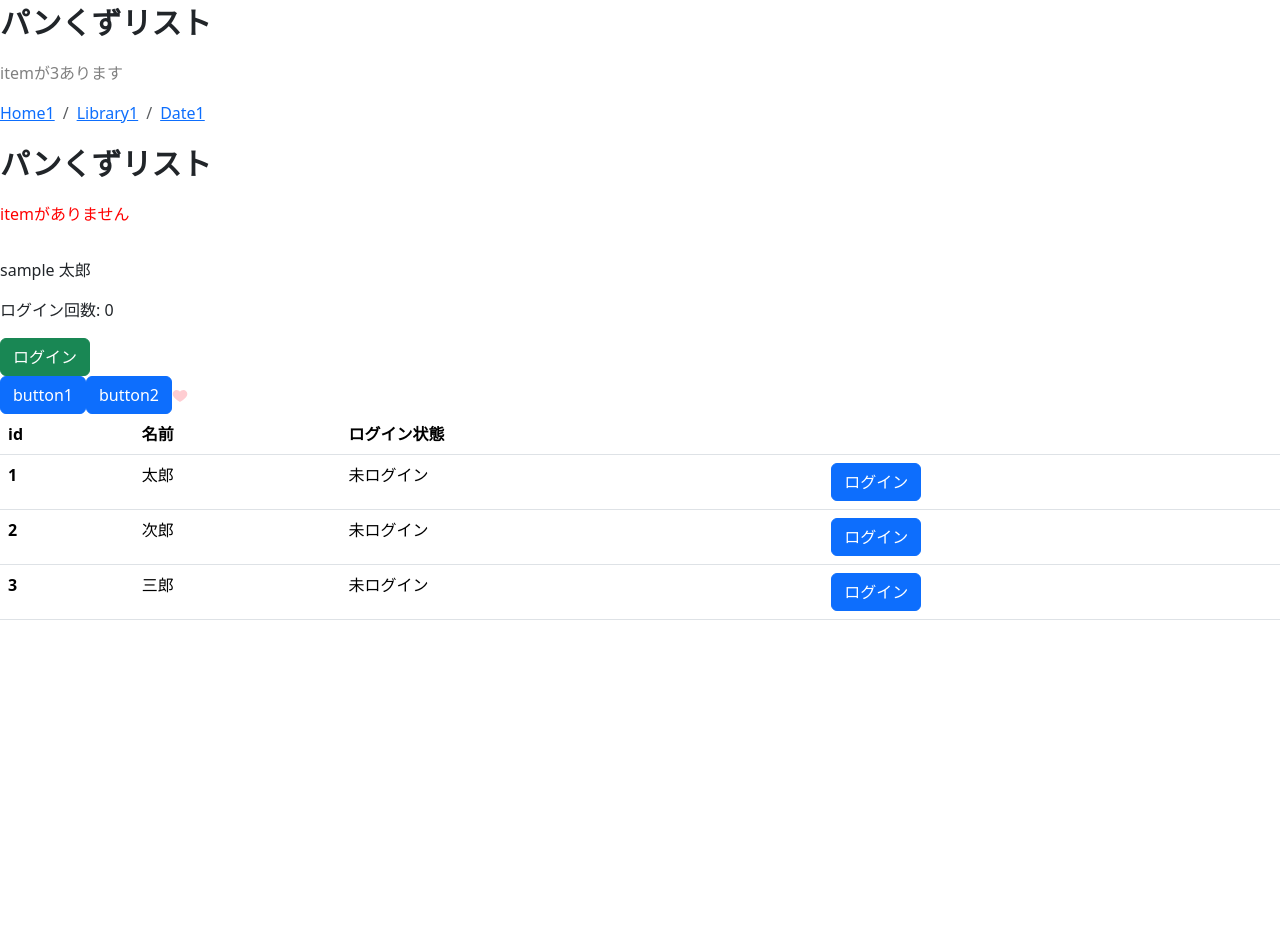
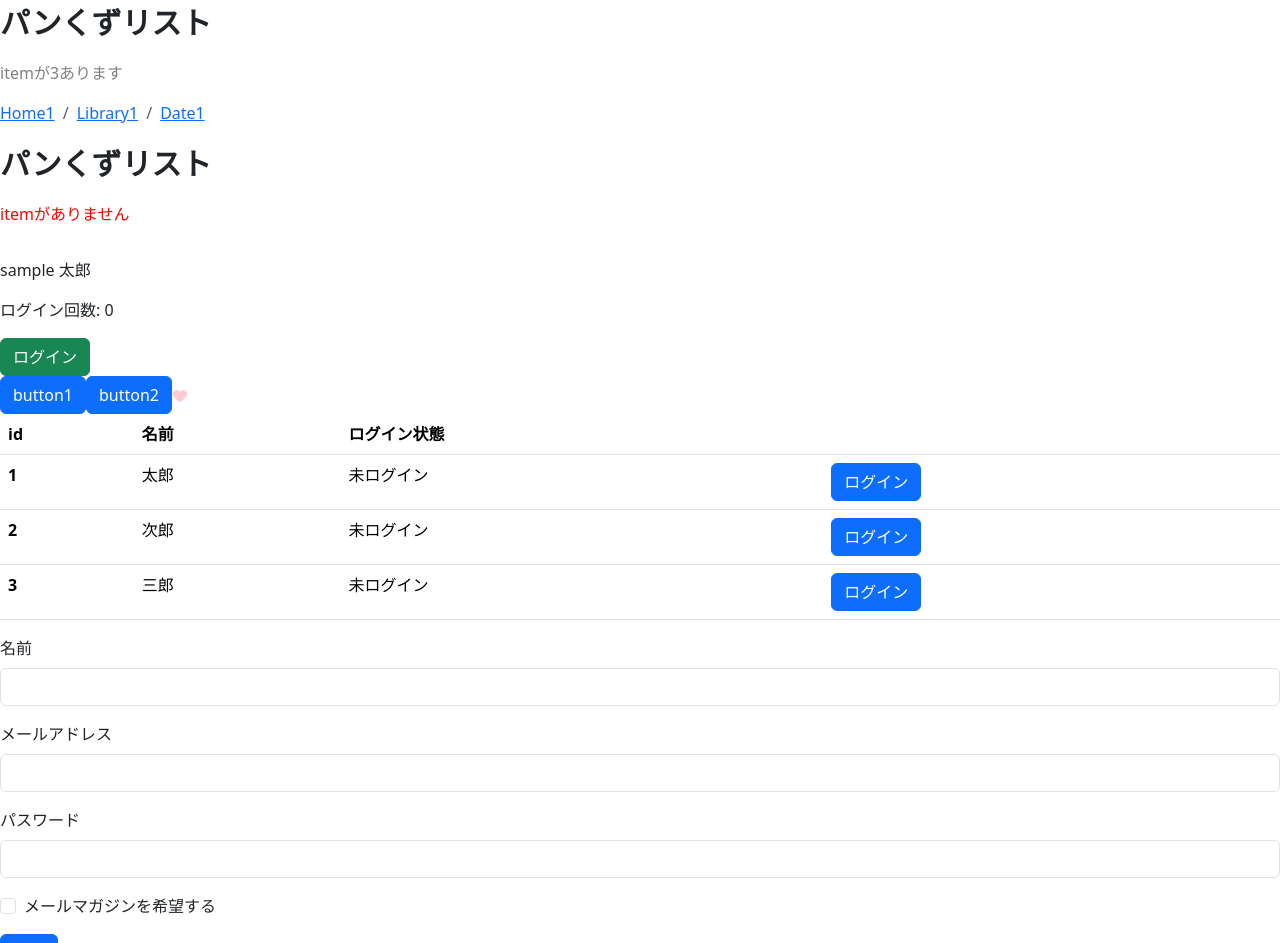
Before and after one commit to umedanaoyuki/react-typescript0909, a React (Vite) app: page / in a window 1280 px wide. Shown: the top 943 px of the page. Before the commit the page ends 800 px from the top, so only its background shows below. Built offline with nearby package versions, Linux system fonts and the light colour scheme.

Commit message:
feat: フォーム

```diff
--- a/src/App.tsx
+++ b/src/App.tsx
@@ -1,4 +1,5 @@
 import { Breadcrumb } from "./components/Breadcrumb";
+import { Form } from "./components/Form";
 import { Like } from "./components/Like";
 import { PrimaryButton } from "./components/PrimaryButton";
 import { UserList } from "./components/UserList";
@@ -19,6 +20,7 @@ function App() {
         <Like />
       </>
       <UserList />
+      <Form />
     </>
   );
 }
--- /dev/null
+++ b/src/components/Form.tsx
@@ -0,0 +1,88 @@
+import { ChangeEvent, FormEvent, useState } from "react";
+
+type User = {
+  name: string;
+  email: string;
+  password: string;
+  isMagazine: boolean;
+};
+
+export const Form = () => {
+  const [newUser, setNewUser] = useState<User>({
+    name: "",
+    email: "",
+    password: "",
+    isMagazine: false,
+  });
+
+  const onChangeNewUser = (event: ChangeEvent<HTMLInputElement>) => {
+    console.log(event);
+    const { name, value, type, checked } = event.target;
+    setNewUser({ ...newUser, [name]: type === "checkbox" ? checked : value });
+  };
+
+  const handleSubmit = (event: FormEvent<HTMLFormElement>) => {
+    event.preventDefault();
+    console.log(newUser);
+  };
+
+  return (
+    <form onSubmit={handleSubmit}>
+      <div className="mb-3">
+        <label htmlFor="nameForm" className="form-label">
+          名前
+        </label>
+        <input
+          name="name"
+          type="text"
+          className="form-control"
+          id="nameForm"
+          value={newUser.name}
+          onChange={onChangeNewUser}
+        />
+      </div>
+      <div className="mb-3">
+        <label htmlFor="emailForm" className="form-label">
+          メールアドレス
+        </label>
+        <input
+          name="email"
+          type="email"
+          className="form-control"
+          id="emailForm"
+          value={newUser.email}
+          onChange={onChangeNewUser}
+        />
+      </div>
+      <div className="mb-3">
+        <label htmlFor="password" className="form-label">
+          パスワード
+        </label>
+        <input
+          name="password"
+          type="password"
+          className="form-control"
+          id="password"
+          value={newUser.password}
+          onChange={onChangeNewUser}
+        />
+      </div>
+      <div className="mb-3 form-check">
+        <input
+          name="isMagazine"
+          type="checkbox"
+          className="form-check-input"
+          id="isMagazineCheck"
+          checked={newUser.isMagazine}
+          onChange={onChangeNewUser}
+        />
+        <label className="form-check-label" htmlFor="isMagazineCheck">
+          メールマガジンを希望する
+        </label>
+      </div>
+      <button type="submit" className="btn btn-primary">
+        送信
+      </button>
+    </form>
+  );
+};
```
